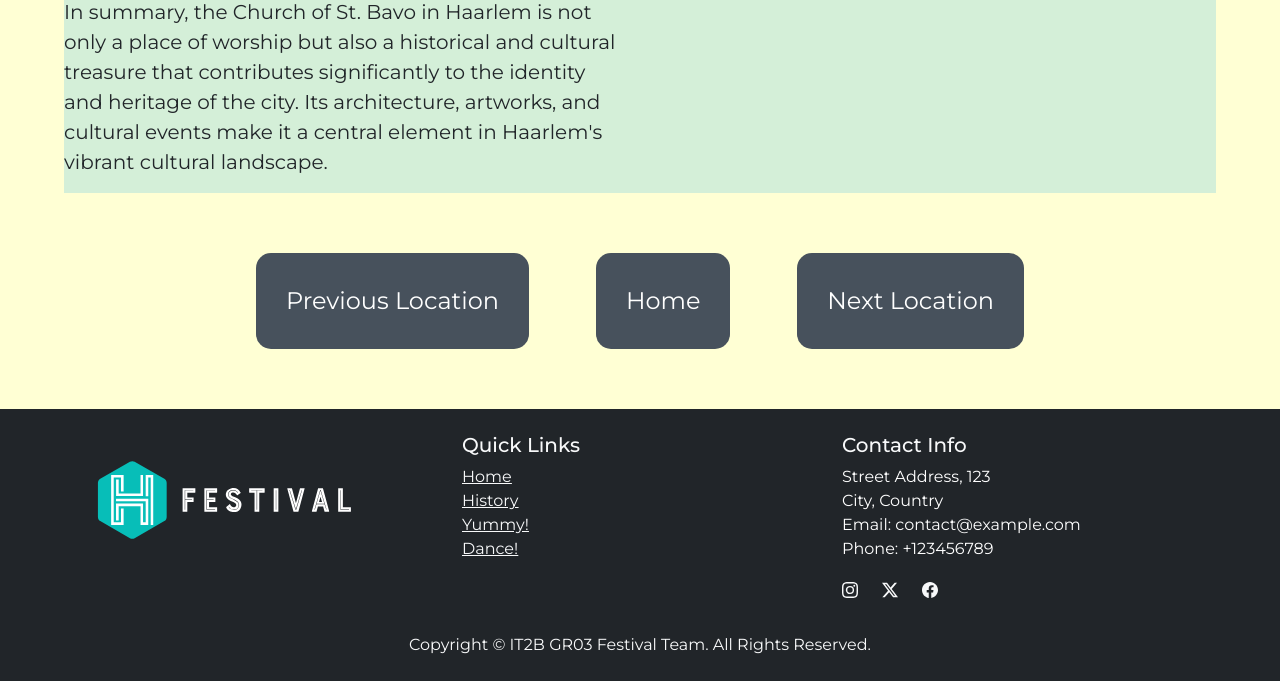
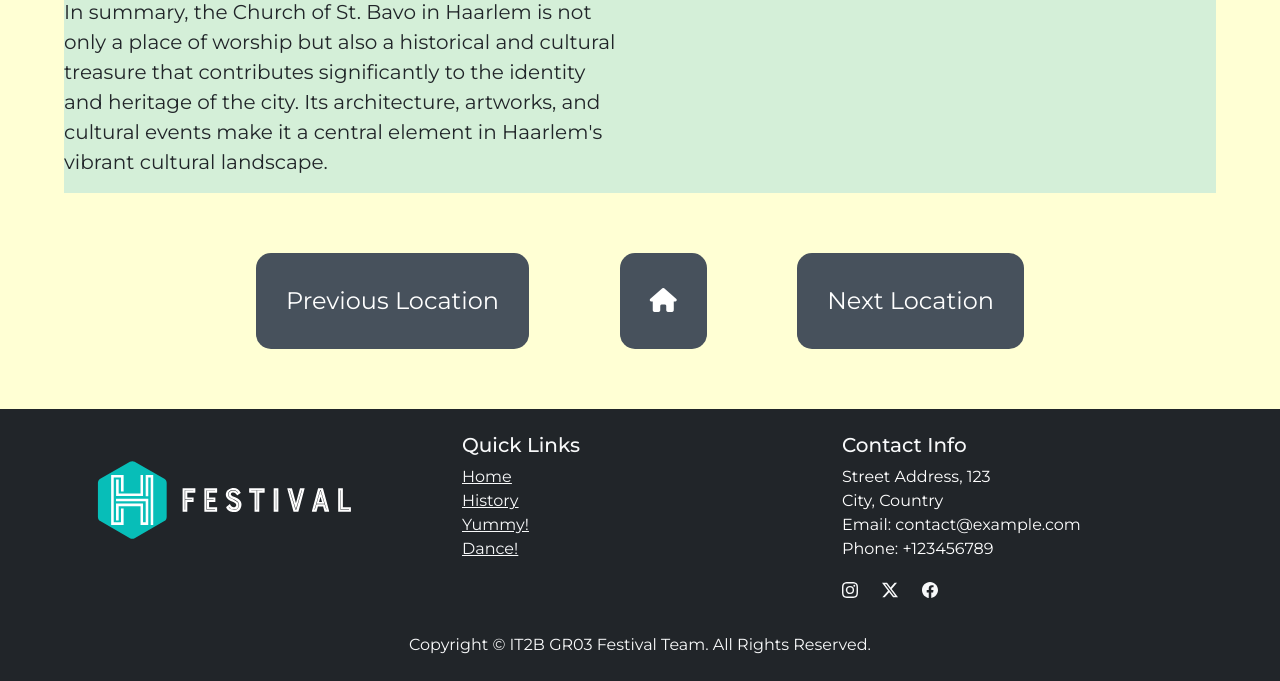
Before and after one commit to CodrinCalin/HaarlemFestival, a PHP site: page /history/locationDetails?id=1 in a window 1280 px wide. Shown: the part 2458-3139 px from the top of the page. Run offline with PHP 8.4, Linux system fonts and the light colour scheme; data comes from the database, SQL or seed files in the repository; some web fonts are replaced.

Commit message:
Update locationDetails.php

```diff
--- a/app/views/history/locationDetails.php
+++ b/app/views/history/locationDetails.php
@@ -14,6 +14,7 @@ if ($locationId == count($service->getAllHistoryLocations())) {
 
 include __DIR__ . '/../header.php'
 ?>
+<link href="https://cdnjs.cloudflare.com/ajax/libs/font-awesome/6.0.0-beta3/css/all.min.css" rel="stylesheet">
 <link href="/css/history_style.css" rel="stylesheet">
 
 <div id="titleBlock">
@@ -73,7 +74,7 @@ include __DIR__ . '/../header.php'
         </div>
         <div id="locationButtons">
             <a href="/history/locationDetails?id=<?= $previousLocation ?>"> Previous Location </a>
-            <a href="/history"> Home </a>
+            <a href="/history"> <i class="fa-solid fa-house"></i> </a>
             <a href="/history/locationDetails?id=<?= $nextLocation ?>"> Next Location </a>
         </div>
     </div>
```
